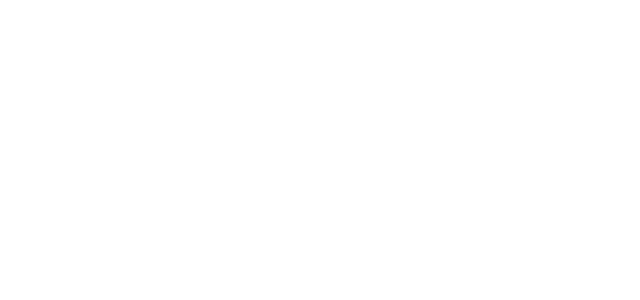
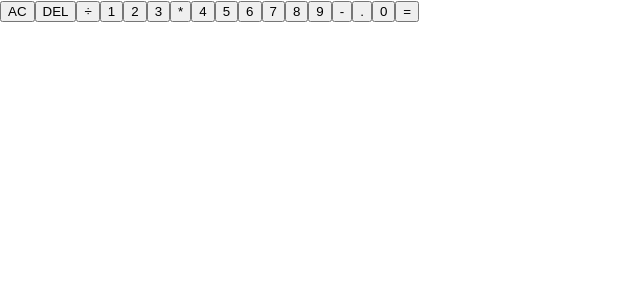
Before and after one commit to cmhwood/react-calculator, a React (Create React App) app: page / in a window 1280 px wide. Shown: the top 300 px of the page, without its empty margins (0-640 px from the left). Built offline with nearby package versions, Linux system fonts and the light colour scheme.

Commit message:
add button grid

```diff
--- a/src/App.js
+++ b/src/App.js
@@ -5,6 +5,23 @@
                 <div className="previous-operand"></div>
                 <div className="current-operand"></div>
             </div>
+            <button className="span-two">AC</button>
+            <button>DEL</button>
+            <button>÷</button>
+            <button>1</button>
+            <button>2</button>
+            <button>3</button>
+            <button>*</button>
+            <button>4</button>
+            <button>5</button>
+            <button>6</button>
+            <button>7</button>
+            <button>8</button>
+            <button>9</button>
+            <button>-</button>
+            <button>.</button>
+            <button>0</button>
+            <button className="span-two">=</button>
         </div>
     )
 }
```
